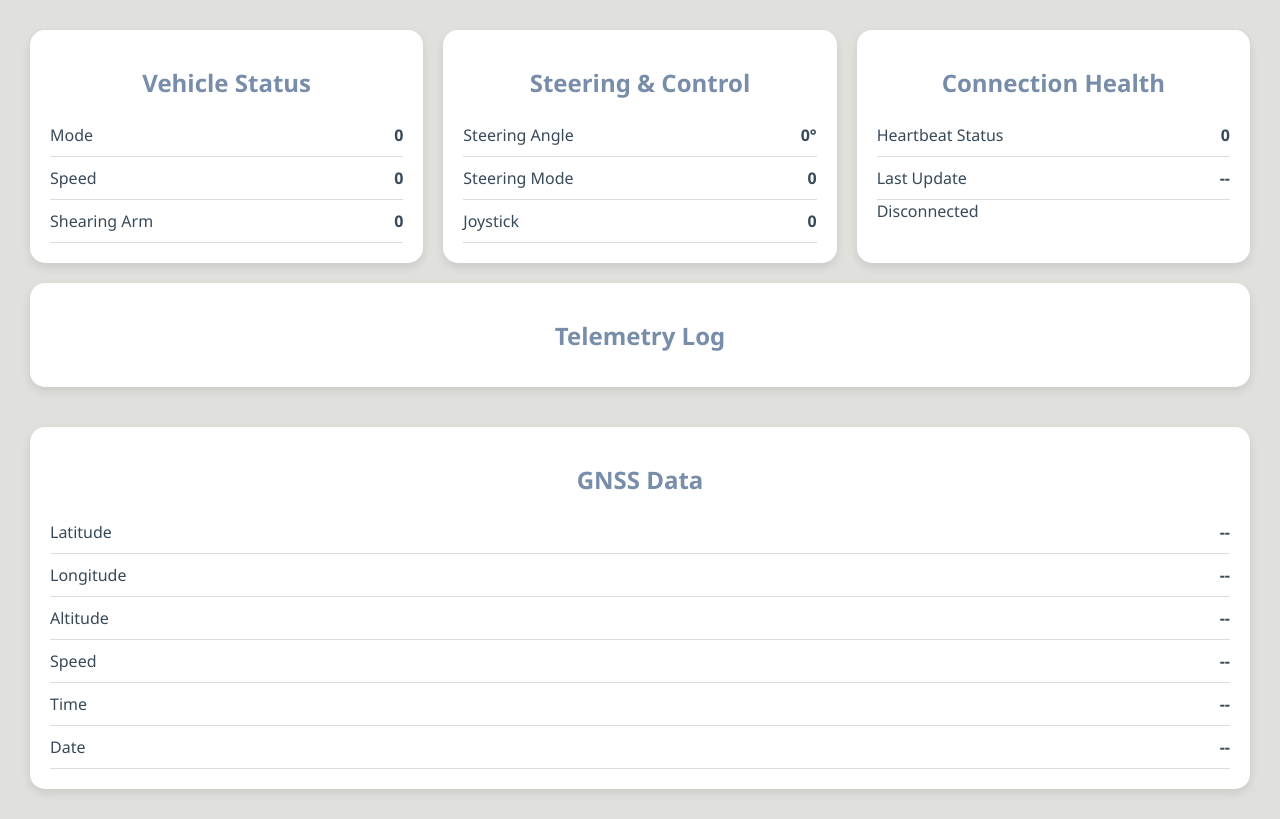
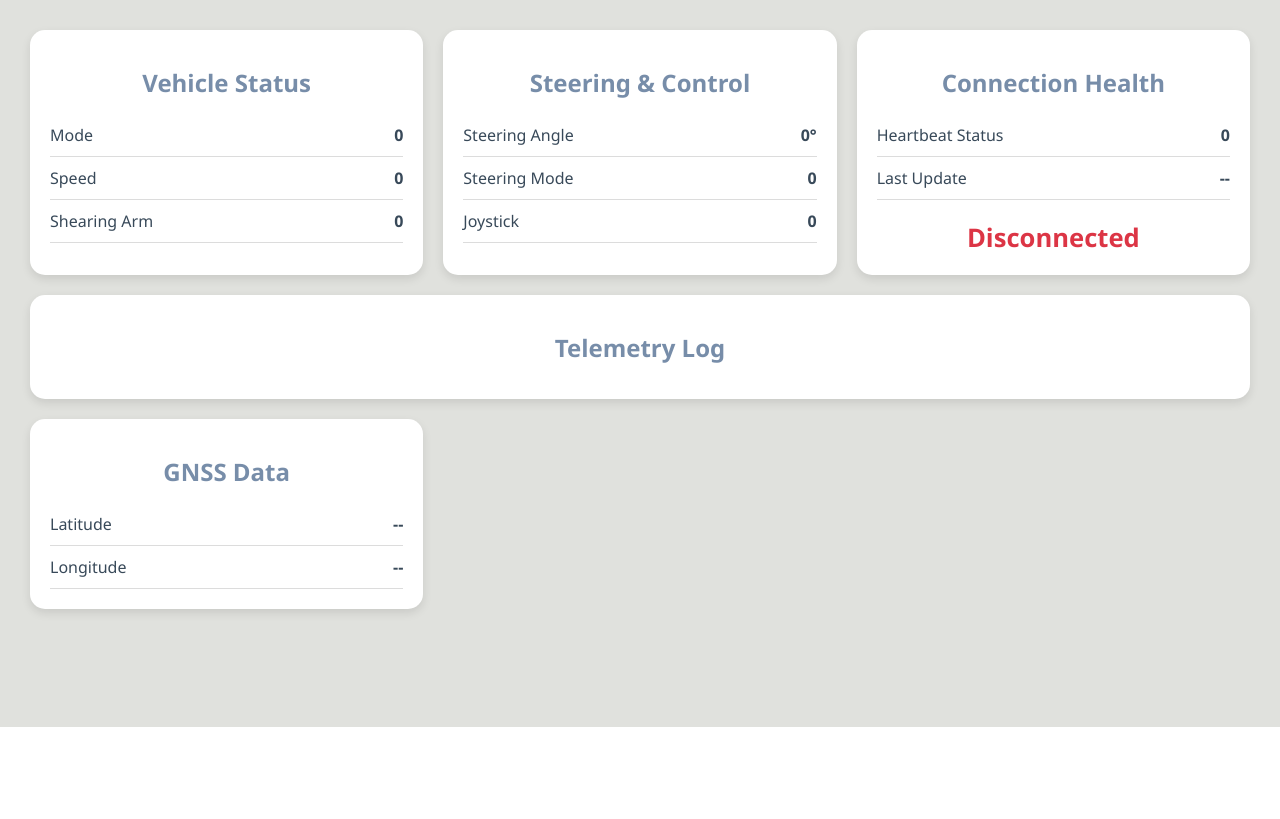
Before and after one commit to charu2409/Rover, a Flask app: page / in a window 1280 px wide. Shown: the part 73-892 px from the top of the page. After the commit the page ends 800 px from the top, so only its background shows below. Run offline with Flask 3, Linux system fonts and the light colour scheme.

Commit message:
Update index.html

```diff
--- a/templates/index.html
+++ b/templates/index.html
@@ -18,31 +18,64 @@
     body { margin: 0; font-family: "Segoe UI", Tahoma, sans-serif; background: var(--primary); color: var(--dark); }
     header { background: var(--accent); color: var(--white); padding: 15px 25px; text-align: center; font-size: 2rem; font-weight: bold; }
 
-    .container { display: grid; grid-template-columns: repeat(3, 1fr); gap: 20px; padding: 30px; }
-    .card { background: var(--white); border-radius: 15px; padding: 20px; box-shadow: 0 4px 10px rgba(0,0,0,0.1); }
-    .card h1 { font-size: 1.5rem; text-align: center; margin-bottom: 15px; color: var(--secondary); }
+    .container {
+      display: grid;
+      grid-template-columns: repeat(3, 1fr); /* 3 equal cards in a row */
+      gap: 20px;
+      padding: 30px;
+    }
+    .card {
+      background: var(--white);
+      border-radius: 15px;
+      padding: 20px;
+      box-shadow: 0 4px 10px rgba(0,0,0,0.1);
+    }
+    .card h1 {
+      font-size: 1.5rem;
+      text-align: center;
+      margin-bottom: 15px;
+      color: var(--secondary);
+    }
     .row { display: flex; justify-content: space-between; padding: 10px 0; border-bottom: 1px solid var(--line); }
     .label { font-size: 1rem; font-weight: 500; }
     .value { font-size: 1rem; font-weight: bold; color: var(--dark); }
+
+    .status-container { display: flex; justify-content: center; margin-top: 20px; }
+    .status { font-size: 1.6rem; font-weight: bold; }
+    .connected { color: var(--connected); }
+    .disconnected { color: var(--disconnected); }
+
+    /* Logs */
     #logsWrapper { grid-column: 1 / -1; }
-    #logsContainer { margin-top: 10px; max-height: 400px; overflow-y: auto; padding-right: 8px; }
-
-    .log-entry { background: var(--primary); border-radius: 10px; padding: 15px; margin-bottom: 15px; display: flex; flex-direction: column; }
+    #logsContainer {
+      margin-top: 10px;
+      max-height: 400px;   /* fixed height */
+      overflow-y: auto;    /* scrollable */
+      padding-right: 8px;
+    }
+    .log-entry {
+      background: var(--primary);
+      border-radius: 10px;
+      padding: 15px;
+      margin-bottom: 15px;
+      display: flex;
+      flex-direction: column;
+    }
     .log-header { display: flex; justify-content: space-between; margin-bottom: 10px; }
     .log-timestamp { font-weight: bold; color: var(--secondary); }
     .log-status { font-weight: bold; font-size: 0.8rem; padding: 3px 8px; border-radius: 8px; width: fit-content; }
     .connected-status { background: #d1fae5; color: #028a0f; }
     .disconnected-status { background: #fde2e1; color: #dc3545; }
-
-    /* GNSS Card */
-    #gnssCard { grid-column: 1 / -1; margin-top: 20px; }
+    .log-details { display: grid; grid-template-columns: repeat(4,1fr); gap: 10px 20px; }
+    .log-details div { display: flex; flex-direction: column; }
+    .log-row-label { font-weight: 500; color: var(--secondary); }
+    .log-row-value { font-weight: bold; color: var(--dark); }
   </style>
 </head>
 <body>
 <header>Rover Telemetry Dashboard</header>
 
 <div class="container">
-  <!-- Existing Rover Cards -->
   <div class="card">
     <h1>Vehicle Status</h1>
     <div class="row"><span class="label">Mode</span><span class="value" id="mode">0</span></div>
@@ -62,46 +95,81 @@
     <div class="status-container"><span id="status" class="status disconnected">Disconnected</span></div>
   </div>
 
-  <!-- Telemetry Logs -->
   <div class="card" id="logsWrapper">
     <h1>Telemetry Log</h1>
     <div id="logsContainer"></div>
   </div>
 
-  <!-- GNSS Data -->
-  <div class="card" id="gnssCard">
+  <!-- GNSS Data Card Added -->
+  <div class="card" id="gnssWrapper">
     <h1>GNSS Data</h1>
-    <div class="row"><span class="label">Latitude</span><span class="value" id="lat">--</span></div>
-    <div class="row"><span class="label">Longitude</span><span class="value" id="lon">--</span></div>
-    <div class="row"><span class="label">Altitude</span><span class="value" id="alt">--</span></div>
-    <div class="row"><span class="label">Speed</span><span class="value" id="gnss_speed">--</span></div>
-    <div class="row"><span class="label">Time</span><span class="value" id="gnss_time">--</span></div>
-    <div class="row"><span class="label">Date</span><span class="value" id="gnss_date">--</span></div>
+    <div class="row"><span class="label">Latitude</span><span class="value" id="latitude">--</span></div>
+    <div class="row"><span class="label">Longitude</span><span class="value" id="longitude">--</span></div>
   </div>
 </div>
 
 <script>
 const ROVER_ID = "rover1";
+const speedMap = {1:"0.5 kmph",2:"1 kmph",3:"1.5 kmph",4:"2 kmph",5:"2.5 kmph"};
+const steeringMap = {1:"Home position",2:"All wheel mode",3:"Zero turn",4:"Crab"};
+const shearingMap = {0:"Home position",1:"Sensing position"};
 
-async function fetchGNSS() {
-  let res = await fetch("/gnss/latest");
+function isHeartbeatValid(hb) {
+  return hb >= 1 && hb <= 255;
+}
+
+async function fetchRoverData() {
+  let res = await fetch(`/rover/${ROVER_ID}`);
   let data = await res.json();
   if (data.success) {
     let d = data.data;
-    document.getElementById("lat").innerText = d.lat ?? "--";
-    document.getElementById("lon").innerText = d.lon ?? "--";
-    document.getElementById("alt").innerText = d.alt ?? "--";
-    document.getElementById("gnss_speed").innerText = d.speed ?? "--";
-    document.getElementById("gnss_time").innerText = d.time ?? "--";
-    document.getElementById("gnss_date").innerText = d.date ?? "--";
+    document.getElementById("mode").innerText = d.mode ?? 0;
+    document.getElementById("speed").innerText = speedMap[d.speed] ?? d.speed ?? 0;
+    document.getElementById("shearingarm").innerText = shearingMap[d.shearingarm] ?? d.shearingarm ?? 0;
+    document.getElementById("angle").innerText = (d.angle ?? 0) + "°";
+    document.getElementById("steeringmode").innerText = steeringMap[d.steeringmode] ?? d.steeringmode ?? 0;
+    document.getElementById("joystick").innerText = d.joystick ?? 0;
+    document.getElementById("heartbeat").innerText = d.heartbeat ?? 0;
+
+    let statusEl = document.getElementById("status");
+    if (isHeartbeatValid(d.heartbeat)) {
+      statusEl.innerText = "Connected";
+      statusEl.className = "status connected";
+    } else {
+      statusEl.innerText = "Disconnected";
+      statusEl.className = "status disconnected";
+    }
+
+    document.getElementById("lastupdate").innerText = new Date().toLocaleTimeString();
+
+    // GNSS updates
+    document.getElementById("latitude").innerText = d.gps?.latitude ?? "--";
+    document.getElementById("longitude").innerText = d.gps?.longitude ?? "--";
   }
 }
 
-// Existing fetchRoverData + fetchRoverLogs (kept same) ...
-// (Paste your original JS functions here unchanged)
+async function fetchRoverLogs() {
+  let res = await fetch(`/rover-logs/${ROVER_ID}`);
+  let json = await res.json();
+  let logs = json.data ?? [];
+  let container = document.getElementById("logsContainer");
+  container.innerHTML = "";
+  logs.forEach(log=>{
+    let ts = "--";
+    if (log.timestamp) {
+      if (log.timestamp.seconds) ts = new Date(log.timestamp.seconds*1000).toLocaleTimeString();
+      else if (log.timestamp._seconds) ts = new Date(log.timestamp._seconds*1000).toLocaleTimeString();
+      else ts = new Date(log.timestamp).toLocaleTimeString();
+    }
+    let entry=document.createElement("div"); entry.className="log-entry";
+    let header=document.createElement("div"); header.className="log-header";
+    let tsEl=document.createElement("span"); tsEl.className="log-timestamp"; tsEl.innerText=ts;
 
-setInterval(fetchGNSS, 4000);
-fetchGNSS();
-</script>
-</body>
-</html>
+    let hbValid = isHeartbeatValid(log.heartbeat);
+    let statusEl=document.createElement("span");
+    statusEl.className="log-status " + (hbValid ? "connected-status":"disconnected-status");
+    statusEl.innerText=hbValid ? "Connected" : "Disconnected";
+
+    header.appendChild(tsEl); header.appendChild(statusEl); entry.appendChild(header);
+
+    let details=document.createElement("div"); details.className
```
